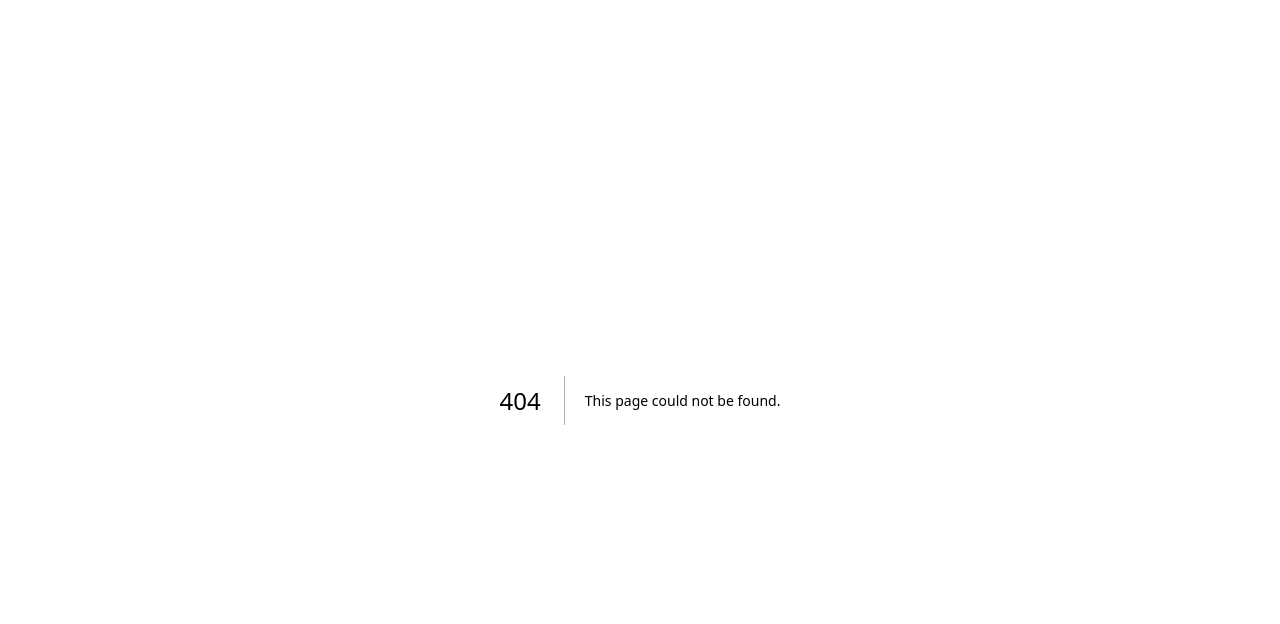
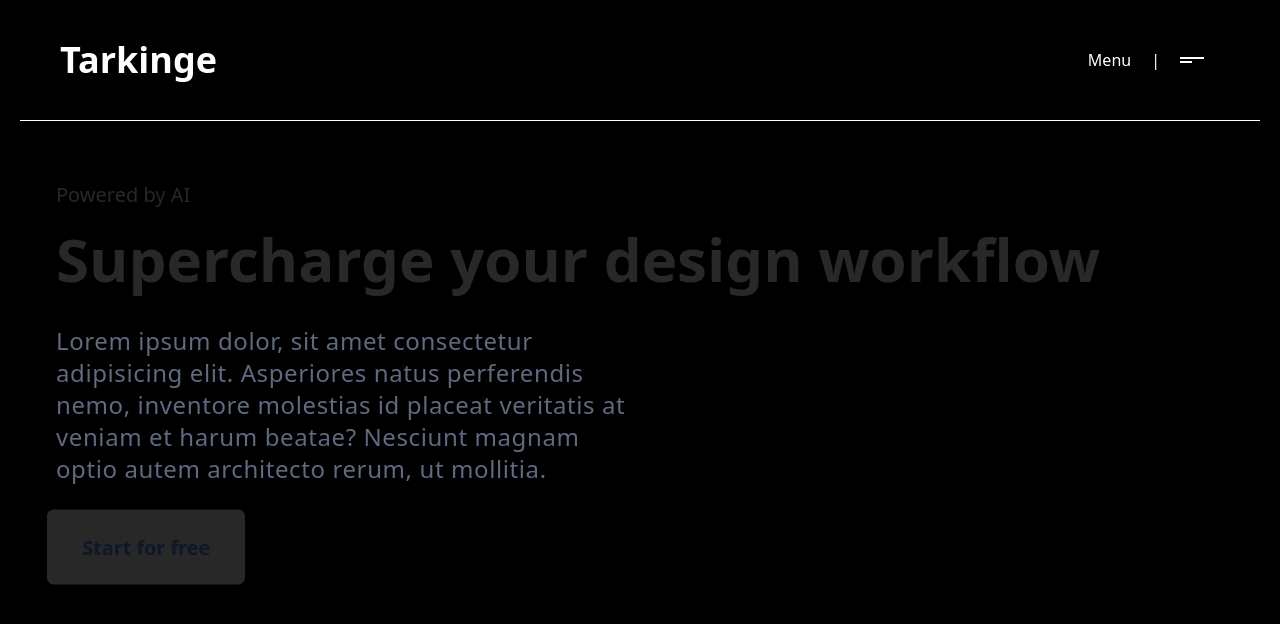
Before and after one commit to ejsadiarin/landing-pages, a Next.js app: page /gleamy in a window 1280 px wide. Before the commit this address had no page. Shown: the top 624 px of the page. Built offline with nearby package versions, Linux system fonts and the light colour scheme; a web font is replaced by a local one.

Commit message:
fix the foking bg black for gleamy why not default

```diff
--- /dev/null
+++ b/app/gleamy/layout.tsx
@@ -0,0 +1,20 @@
+
+import type { Metadata } from "next";
+import GleamyTemplate from "./template";
+
+export const metadata: Metadata = {
+  title: "Gleamy",
+  description: "Creative Agency UI",
+}
+
+export default function GleamyLayout({
+  children,
+}: {
+  children: React.ReactNode;
+}) {
+  return (
+      <body className="bg-black">
+        {children}
+      </body>
+  )
+}
--- /dev/null
+++ b/app/gleamy/page.tsx
@@ -0,0 +1,43 @@
+import GleamyNavButton from "@/components/gleamy/navbutton";
+import { Button } from "@/components/ui/button";
+import Image from "next/image";
+
+export default function GleamyUI() {
+  return (
+    <body className="bg-black">
+      <header>
+        <nav className="flex justify-between items-center h-[15%] p-10 border-b-[1px] border-white">
+          <a href="/" className="text-4xl font-bold text-white">
+            Tarkinge
+          </a>
+          <section className="flex justify-evenly items-center gap-5 text-white">
+            <a href="/gleamy">Menu</a>
+            <p>|</p>
+            <GleamyNavButton />
+          </section>
+        </nav>
+      </header>
+      <main className="mx-4 my-10 w-fit h-auto p-5">
+        <article className="flex flex-col gap-5 mb-4 lg:gap-9">
+          <section className="flex flex-col gap-5">
+            <p className="font-medium text-[#282828] lg:text-xl md:text-lg">
+              Powered by AI
+            </p>
+            <h1 className="font-[600] text-5xl text-[#282828] antialiased leading-tight lg:text-6xl md:text-6xl">
+              Supercharge your design workflow
+            </h1>
+          </section>
+          <p className="text-xl text-[#5F6980] mb-3 self-stretch leading-relaxed tracking-wide xl:w-1/2 lg:text-2xl md:text-2xl">
+            Lorem ipsum dolor, sit amet consectetur adipisicing elit. Asperiores
+            natus perferendis nemo, inventore molestias id placeat veritatis at
+            veniam et harum beatae? Nesciunt magnam optio autem architecto
+            rerum, ut mollitia.
+          </p>
+        </article>
+        <Button className="w-auto h-auto font-semibold px-8 py-5 text-lg bg-[#282828] leading-7 lg:scale-110">
+          Start for free
+        </Button>
+      </main>
+    </body>
+  );
+}
--- /dev/null
+++ b/app/gleamy/template.tsx
@@ -0,0 +1,11 @@
+export default function GleamyTemplate({
+  children,
+}: {
+  children: React.ReactNode;
+}) {
+  return (
+      <section className="mx-5 bg-[#000000] text-white">
+          {children}
+      </section>
+  )
+}
--- a/app/layout.tsx
+++ b/app/layout.tsx
@@ -44,7 +44,7 @@ const sofia_sans = Sofia_Sans({
 });
 
 export const metadata: Metadata = {
-  title: "Landing Pages",
+  title: "Tarkinge Landing Pages",
   description: "Generated by create next app",
 };
 
@@ -66,7 +66,7 @@ export default function RootLayout({
       >
         <ThemeProvider
           attribute="class"
-          defaultTheme="light"
+          defaultTheme="dark"
           enableSystem
           disableTransitionOnChange
         >
--- /dev/null
+++ b/components/gleamy/navbutton.tsx
@@ -0,0 +1,10 @@
+"use client";
+
+export default function GleamyNavButton() {
+  return (
+    <button className="flex flex-col gap-[2px] pr-4">
+      <div className="w-6 h-[2px] bg-white" />
+      <div className="w-3 h-[2px] bg-white" />
+    </button>
+  );
+}
--- a/components/hero/devjoy.tsx
+++ b/components/hero/devjoy.tsx
@@ -1,3 +1,5 @@
+import Image from "next/image";
+
 export default function DevjoyHero() {
   return (
   <section className="block">
@@ -24,21 +26,21 @@ export default function DevjoyHero() {
               </div>
               <div className="flex grid-flow-row gap-[16px] [grid-template:'Area'_/_1fr_1fr_1fr]">
                 <div className="mr-0 flex items-center sm:mr-6 md:mr-10">
-                  <img src="https://assets.website-files.com/6458c625291a94a195e6cf3a/6458c625291a9481ece6cf9c_Vector%20(9).svg" alt="" className="mr-2 inline-block max-w-full" />
+                  <Image src="https://assets.website-files.com/6458c625291a94a195e6cf3a/6458c625291a9481ece6cf9c_Vector%20(9).svg" alt="" className="mr-2 inline-block max-w-full" />
                   <p className="text-sm sm:text-sm">Customers</p>
                 </div>
                 <div className="mr-0 flex items-center sm:mr-6 md:mr-10">
-                  <img src="https://assets.website-files.com/6458c625291a94a195e6cf3a/6458c625291a9481ece6cf9c_Vector%20(9).svg" alt="" className="mr-2 inline-block max-w-full" />
+                  <Image src="https://assets.website-files.com/6458c625291a94a195e6cf3a/6458c625291a9481ece6cf9c_Vector%20(9).svg" alt="" className="mr-2 inline-block max-w-full" />
                   <p className="text-sm sm:text-sm">24/7 Support</p>
                 </div>
                 <div className="mr-0 flex items-center sm:mr-6 md:mr-10">
-                  <img src="https://assets.website-files.com/6458c625291a94a195e6cf3a/6458c625291a9481ece6cf9c_Vector%20(9).svg" alt="" className="mr-2 inline-block max-w-full" />
+                  <Image src="https://assets.website-files.com/6458c625291a94a195e6cf3a/6458c625291a9481ece6cf9c_Vector%20(9).svg" alt="" className="mr-2 inline-block max-w-full" />
                   <p className="text-sm sm:text-sm">Cloud-based</p>
                 </div>
               </div>
             </div>
             <div className="">
-              <img src="https://assets.website-files.com/6458c625291a94a195e6cf3a/6458c625291a940836e6cf8d_Group%2047854%20(2).svg" alt="" className="mx-auto inline-block h-full w-full max-w-[640px] object-cover" />
+              <Image src="https://assets.website-files.com/6458c625291a94a195e6cf3a/6458c625291a940836e6cf8d_Group%2047854%20(2).svg" alt="" className="mx-auto inline-block h-full w-full max-w-[640px] object-cover" />
             </div>
           </div>
         </div>
```
